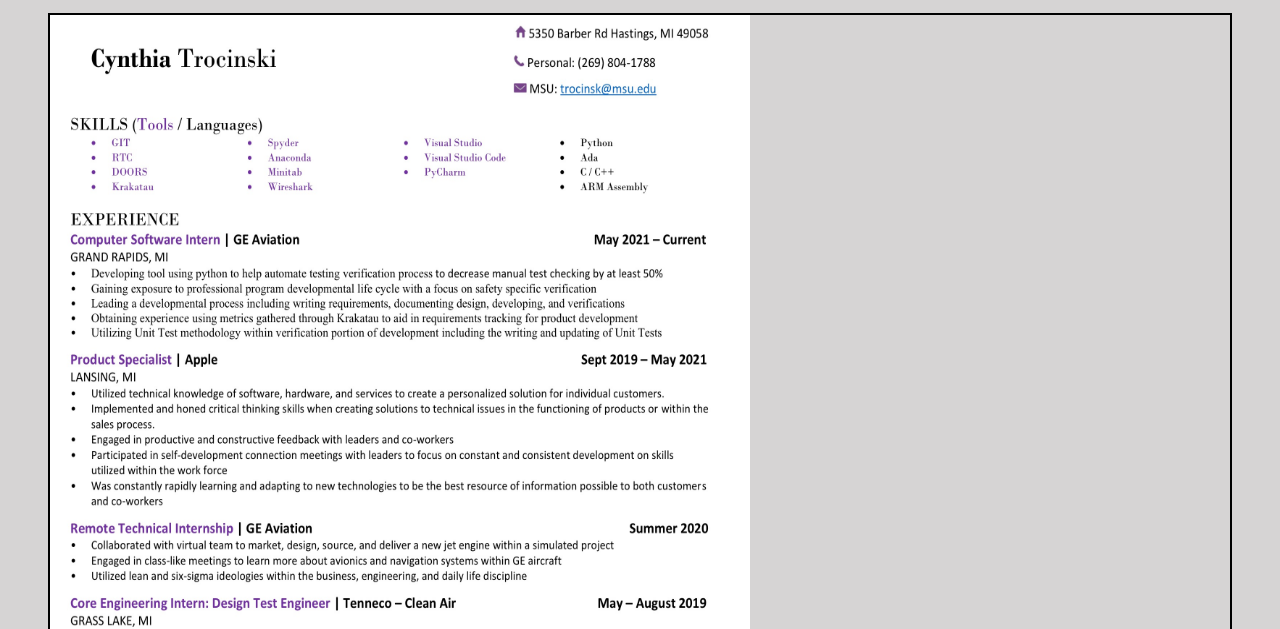
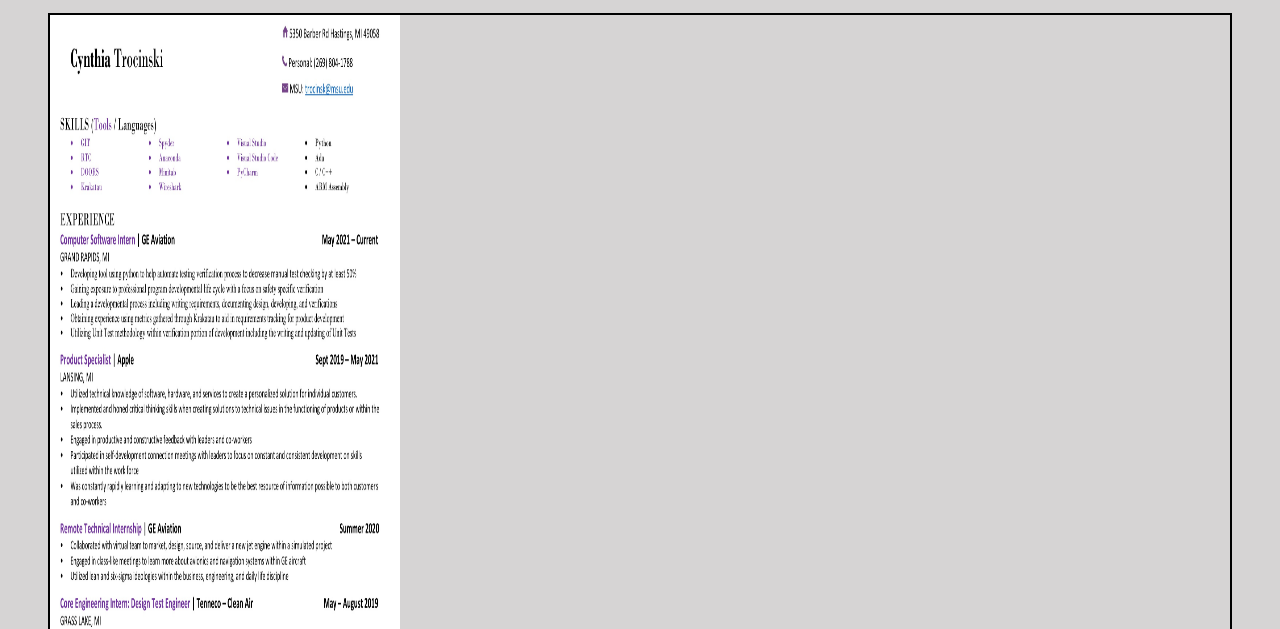
Before and after one commit to Trinzki/mi349_final, a plain HTML site: page resume.html in a window 1280 px wide. Shown: the part 175-804 px from the top of the page. Drawn offline with Linux system fonts and the light colour scheme.

Commit message:
editing resume width to see if that affects bordering

```diff
--- a/resume.html
+++ b/resume.html
@@ -21,7 +21,7 @@
     <section class="resume">
         <h1>Resume</h1>
         <figure>
-            <img height="1000" src="pictures/Cynthia_Trocinski_resume.jpg" alt="Cynthia Trocinski's Resume" width="700">
+            <img height="1000" src="pictures/Cynthia_Trocinski_resume.jpg" alt="Cynthia Trocinski's Resume" width="350">
         </figure>
     </section>
 
```
